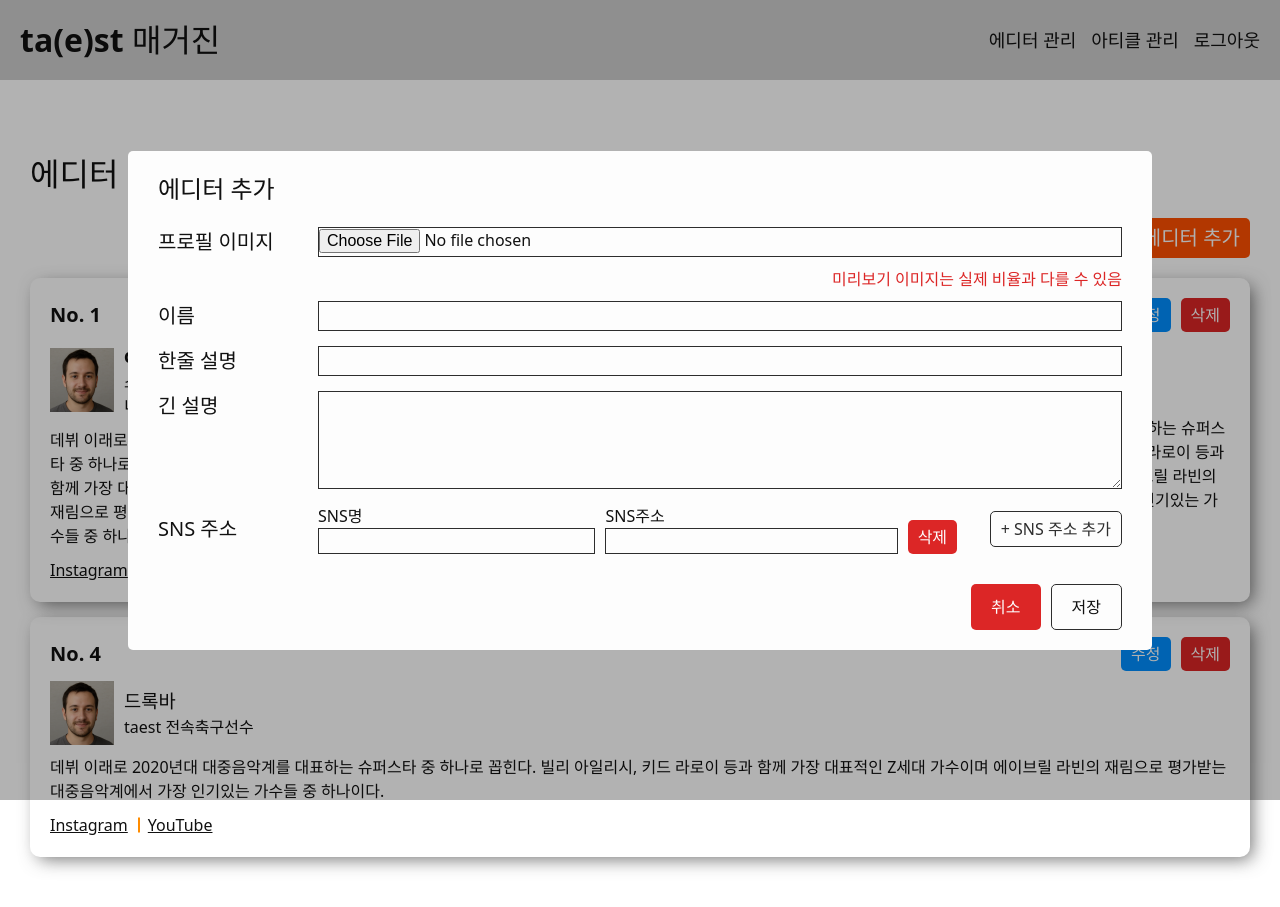
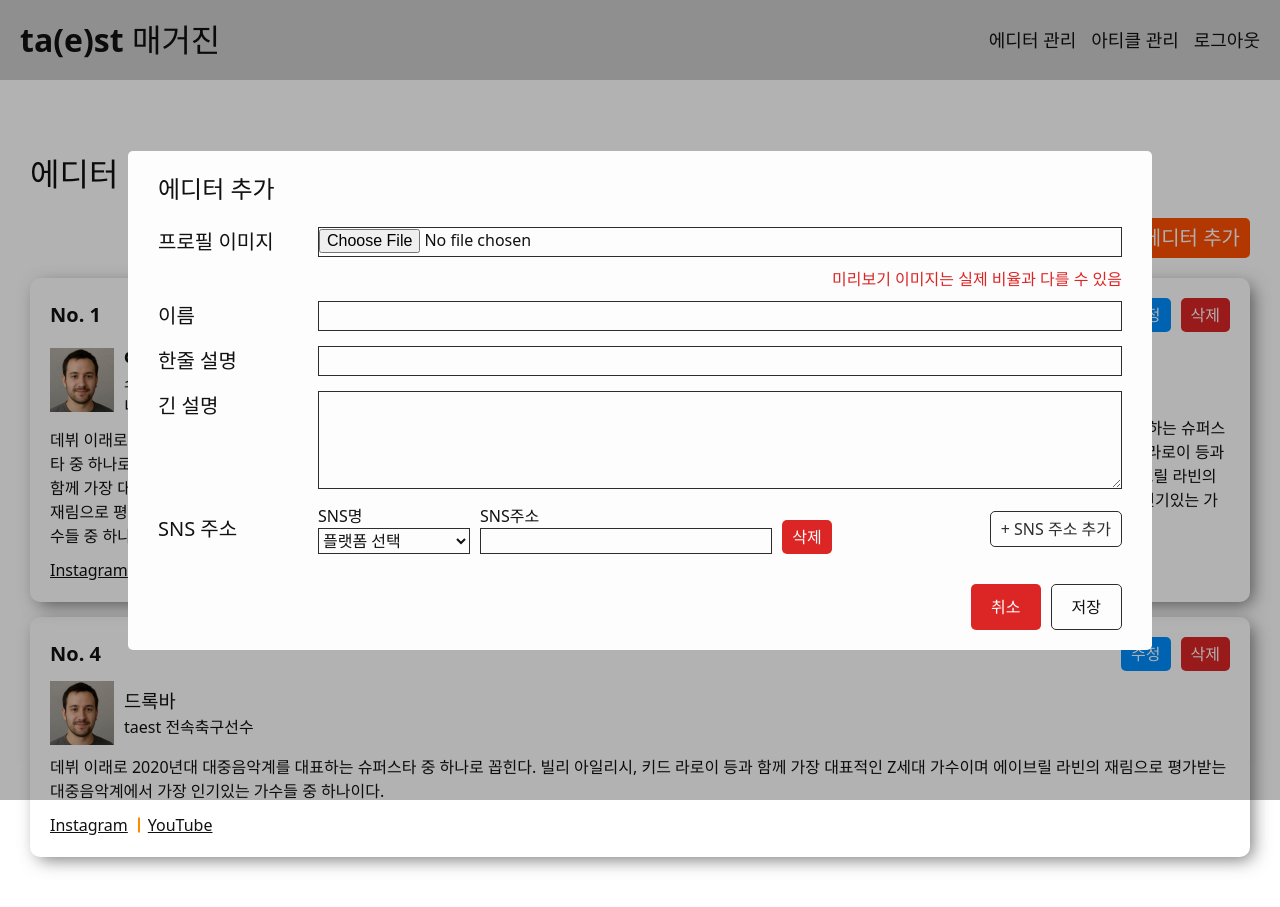
Before and after one commit to Taemin1234/taest-mag, a Next.js app in the folder frontend/: page /admin/adminEditor in a window 1280 px wide. Both pictures are taken after a click on the button "+ 에디터 추가". Built offline with nearby package versions, Linux system fonts and the light colour scheme.

Commit message:
에디터 추가하기

```diff
--- a/frontend/package.json
+++ b/frontend/package.json
@@ -9,6 +9,7 @@
     "lint": "next lint"
   },
   "dependencies": {
+    "axios": "^1.8.4",
     "lodash": "^4.17.21",
     "next": "15.3.0",
     "quill": "^2.0.3",
--- a/frontend/src/components/editor/AdminEditorModal.tsx
+++ b/frontend/src/components/editor/AdminEditorModal.tsx
@@ -3,6 +3,7 @@
 import styles from './AdminEditorModal.module.css'
 import { Editor, SNSLink } from "@/types"
 import { useState } from 'react'
+import axios from 'axios'
 import AdminSNSInput from '@/components/editor/AdminSNSInput'
 
 interface EditorModalProps {
@@ -12,7 +13,7 @@ interface EditorModalProps {
 }
 
 export default function AdminEditorModal({ onClose }: EditorModalProps) {
-    const [editorData, setEditorData] = useState<Editor[]>({
+    const [editorData, setEditorData] = useState<Editor>({
         name: "",
         imageUrl: "",
         tagline: "",
@@ -26,13 +27,11 @@ export default function AdminEditorModal({ onClose }: EditorModalProps) {
         setEditorData(prev => ({ ...prev, socialLinks: newLinks }));
     };
 
-    const handleChange = (e: React.ChangeEvent<HTMLInputElement>) => {
+    const handleChange = (e: React.ChangeEvent<HTMLInputElement | HTMLTextAreaElement>) => {
         setEditorData({
             ...editorData,
             [e.target.name]: e.target.value, // input에 지정한 name과 value 값
         });
-
-        console.log(editorData);
     };
 
     // 이미지 파일 미리보기
@@ -60,9 +59,45 @@ export default function AdminEditorModal({ onClose }: EditorModalProps) {
         setEditorData(prev => ({ ...prev, imageUrl: "" }));
     };
 
-    const handleSubmit = async (e) => {
-        console.log('aa')
-    }
+    // 입력한 에디터 저장
+    const handleSubmit = async (e: React.FormEvent<HTMLFormElement>) => {
+        e.preventDefault()
+        try {
+          // 1) 만약 아직 Cloudinary에 업로드하지 않은 로컬 blob URL이라면
+          let uploadUrl = editorData.imageUrl
+          if (previewUrl && previewUrl.startsWith('blob:')) {
+            // FormData에 파일 첨부
+            const file = (document.querySelector('input[name="imageUrl"]') as HTMLInputElement)?.files?.[0]
+            if (file) {
+              const form = new FormData()
+              form.append('image', file)
+              // 백엔드 /api/upload 엔드포인트로 전송
+              const uploadRes = await axios.post(
+                'http://localhost:3001/api/upload',
+                form,
+                { headers: { 'Content-Type': 'multipart/form-data' } }
+              )
+              uploadUrl = uploadRes.data.url
+            }
+          }
+
+          // 2) 에디터 데이터에 최종 imageUrl 반영
+          const payload: Editor = { ...editorData, imageUrl: uploadUrl }
+
+          // 3) MongoDB에 저장
+          await axios.post(
+            'http://localhost:3001/api/editors',
+            payload,
+            { headers: { 'Content-Type': 'application/json' } }
+          )
+
+          // 성공 시 모달 닫기
+          onClose()
+        } catch (err) {
+          console.error(err)
+          alert('저장 중 오류가 발생했습니다.')
+        }
+      }
 
     return (
         <div className={styles.editorModal}>
--- a/frontend/src/components/editor/AdminSNSInputList.module.css
+++ b/frontend/src/components/editor/AdminSNSInput.module.css
@@ -29,6 +29,11 @@
     gap: 10px;
 }
 
+.sns_input .select_wrap {
+    display: flex;
+    flex-direction: column;
+}
+
 .sns_list {
     align-items: end;
 }
--- a/frontend/src/components/editor/AdminSNSInput.tsx
+++ b/frontend/src/components/editor/AdminSNSInput.tsx
@@ -2,12 +2,23 @@
 
 import React from 'react';
 import { SNSLink } from "@/types"
-import styles from './AdminSNSInputList.module.css';
+import styles from './AdminSNSInput.module.css';
 
 interface SNSProps {
     links: SNSLink[];
     onChange: (links: SNSLink[]) => void;
 }
+
+const platformOptions = [
+  'Facebook',
+  'Instagram',
+  'Naver Blog',
+  'X(Twitter)',
+  'LinkedIn',
+  'YouTube',
+  'GitHub',
+  'Personal Website',
+];
 
 export default function AdminSNSInputList({ links, onChange }: SNSProps) {
 
@@ -46,14 +57,18 @@ export default function AdminSNSInputList({ links, onChange }: SNSProps) {
             {links.map((link, idx) => (
                 <div key={idx} className={styles.sns_list}>
                     <div className={styles.sns_input}>
-                        <div>
+                        <div className={styles.select_wrap}>
                             <span>SNS명</span>
-                            <input
-                                type="text"
-                                name='platform'
-                                value={link.platform}
-                                onChange={e => handleNameChange(idx, e.target.value)}
-                            />
+                            <select
+                              name="platform"
+                              value={link.platform}
+                              onChange={e => handleNameChange(idx, e.target.value)}
+                            >
+                              <option value="" disabled>플랫폼 선택</option>
+                              {platformOptions.map(opt => (
+                                <option key={opt} value={opt}>{opt}</option>
+                              ))}
+                            </select>
                         </div>
                         <div>
                             <span>SNS주소</span>
--- a/frontend/src/types/index.ts
+++ b/frontend/src/types/index.ts
@@ -1,5 +1,6 @@
 export interface Editor {
-    _id: string;
+    slug?: number;
+    _id?: string;
     name: string;
     imageUrl: string;
     tagline: string;
```
Also changed, not shown: 2 other files (tests, documents, lock files or other folders).
